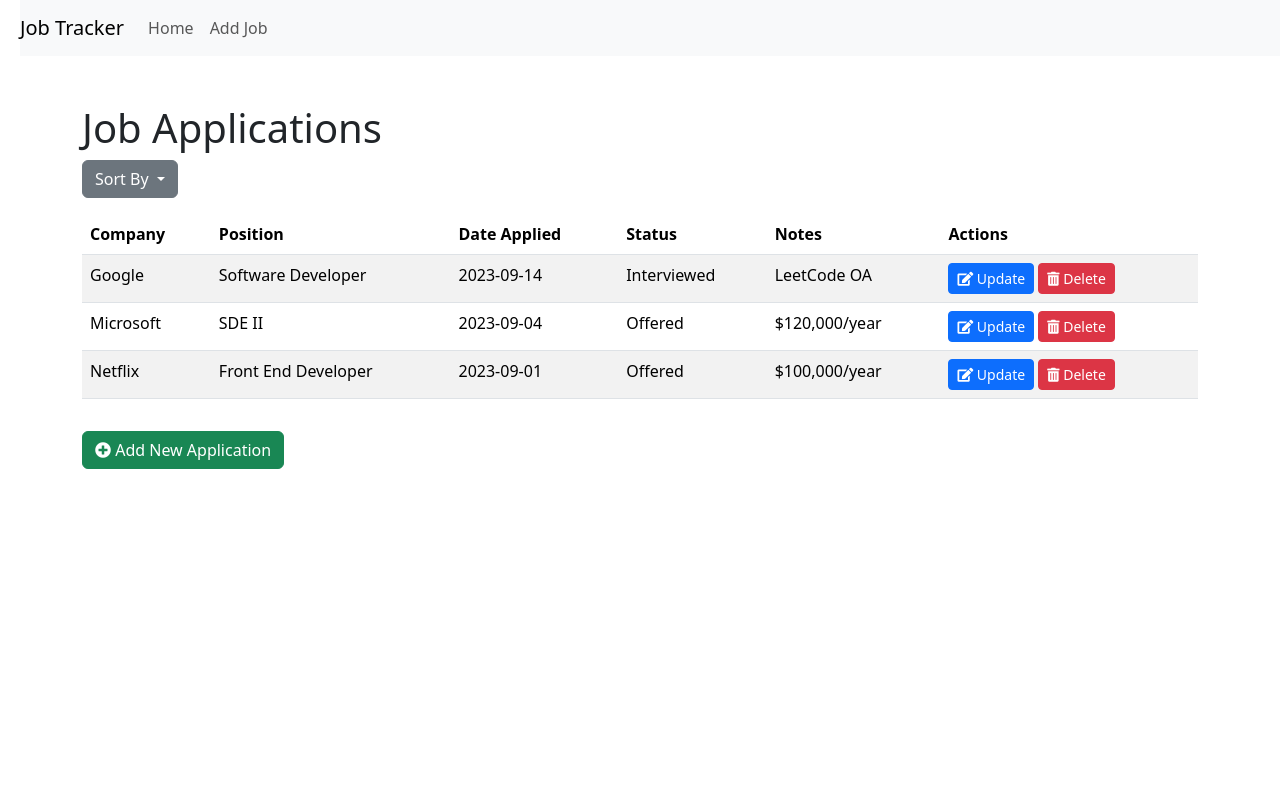
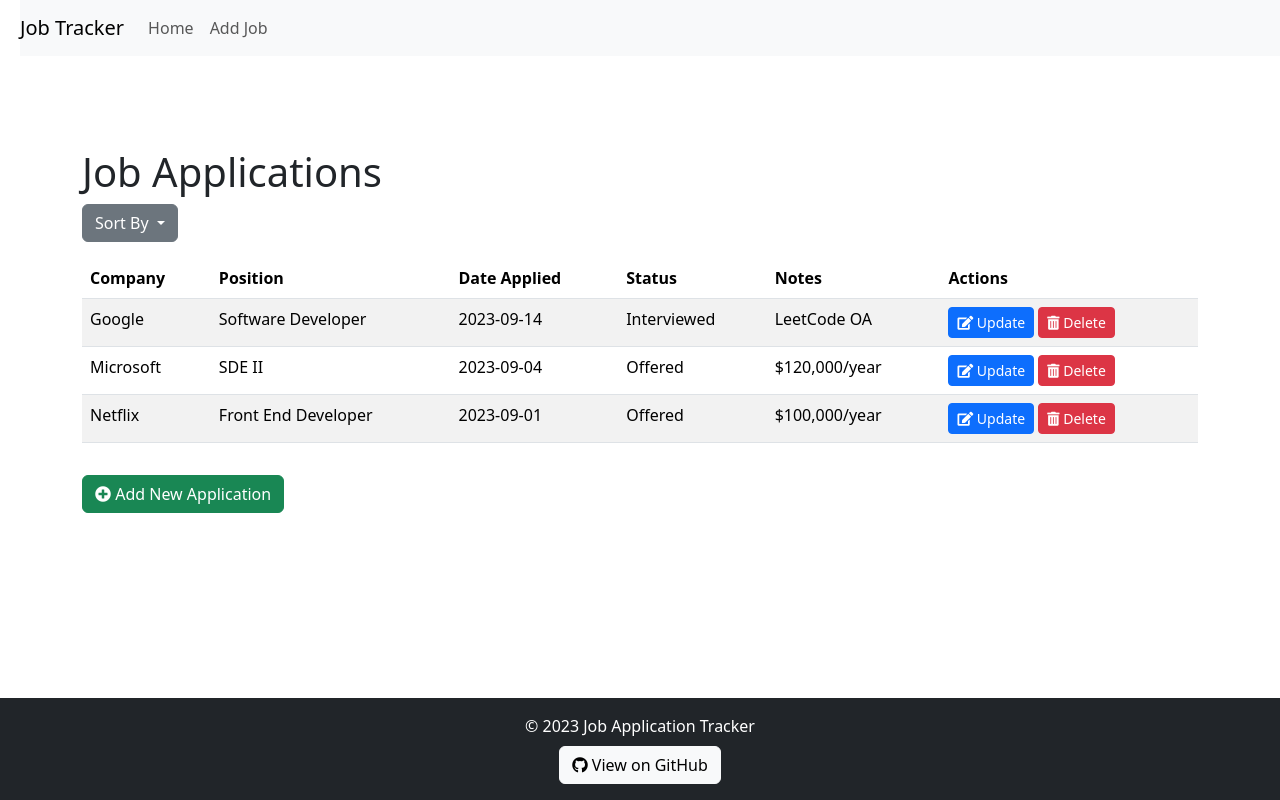
Before and after one commit to Rahul2K20/job-application-tracker, a Flask app: page / in a window 1280 px wide. Run offline with Flask 3, Linux system fonts and the light colour scheme.

Commit message:
add footer

```diff
--- a/app/static/css/style.css
+++ b/app/static/css/style.css
@@ -1,9 +1,20 @@
 body {
     font-family: 'Roboto', sans-serif;
     background-color: #f5f5f5;
+    display: flex;
+    flex-direction: column;
+    min-height: 100vh;
 }
 
 .navbar {
     margin-bottom: 20px;
     margin-left: 20px;
 }
+
+.content {
+    margin-bottom: 60px;
+}
+
+.container {
+    flex: 1;
+}
--- a/app/templates/base.html
+++ b/app/templates/base.html
@@ -1,21 +1,22 @@
 <!DOCTYPE html>
 <html>
+
 <head>
     <title>Job Application Tracker</title>
     <link rel="stylesheet" href="{{ url_for('static', filename='css/style.css') }}">
-    <link href="https://cdn.jsdelivr.net/npm/bootstrap@5.3.2/dist/css/bootstrap.min.css" rel="stylesheet" integrity="sha384-T3c6CoIi6uLrA9TneNEoa7RxnatzjcDSCmG1MXxSR1GAsXEV/Dwwykc2MPK8M2HN" crossorigin="anonymous">
+    <link href="https://cdn.jsdelivr.net/npm/bootstrap@5.3.2/dist/css/bootstrap.min.css" rel="stylesheet"
+        integrity="sha384-T3c6CoIi6uLrA9TneNEoa7RxnatzjcDSCmG1MXxSR1GAsXEV/Dwwykc2MPK8M2HN" crossorigin="anonymous">
     <link rel="stylesheet" href="https://cdnjs.cloudflare.com/ajax/libs/font-awesome/5.15.3/css/all.min.css">
     <link href="https://fonts.googleapis.com/css2?family=Roboto:wght@400;700&display=swap" rel="stylesheet">
 </head>
-<body>
+
+<body class="d-flex flex-column min-vh-100">
     <nav class="navbar navbar-expand-lg navbar-light bg-light">
         <a class="navbar-brand" href="#">Job Tracker</a>
-
-        <button class="navbar-toggler" type="button" data-bs-toggle="collapse" data-bs-target="#navbarNav" aria-controls="navbarNav" aria-expanded="false" aria-label="Toggle navigation">
+        <button class="navbar-toggler" type="button" data-bs-toggle="collapse" data-bs-target="#navbarNav"
+            aria-controls="navbarNav" aria-expanded="false" aria-label="Toggle navigation">
             <span class="navbar-toggler-icon"></span>
         </button>
-
-
         <div class="collapse navbar-collapse" id="navbarNav">
             <ul class="navbar-nav mr-auto">
                 <li class="nav-item active">
@@ -28,12 +29,23 @@
         </div>
     </nav>
 
-
-    <div class="container mt-5">
+    <div class="container mt-5 flex-grow-1">
         {% block content %}{% endblock %}
     </div>
 
-<script src="https://cdn.jsdelivr.net/npm/bootstrap@5.3.2/dist/js/bootstrap.bundle.min.js"></script>
+    <footer class="footer bg-dark text-white">
+        <div class="container text-center py-3">
+            <span>© 2023 Job Application Tracker</span>
+            <div class="mt-2">
+                <a href="https://github.com/Rahul2K20/job-application-tracker" class="btn btn-light" target="_blank">
+                    <i class="fab fa-github"></i> View on GitHub
+                </a>
+            </div>
+        </div>
+    </footer>
+
+    <script src="https://cdn.jsdelivr.net/npm/bootstrap@5.3.2/dist/js/bootstrap.bundle.min.js"></script>
 
 </body>
+
 </html>
```
